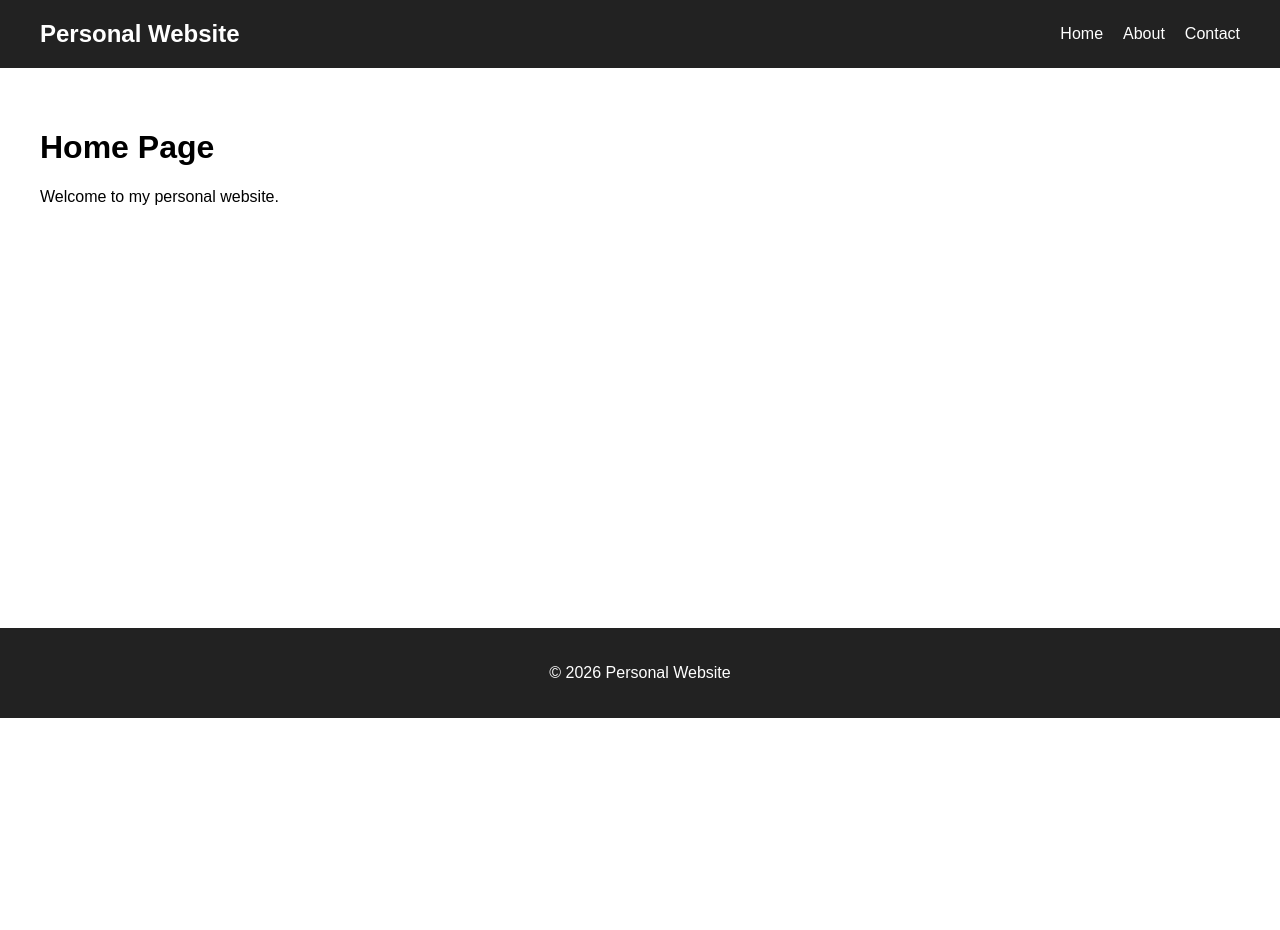
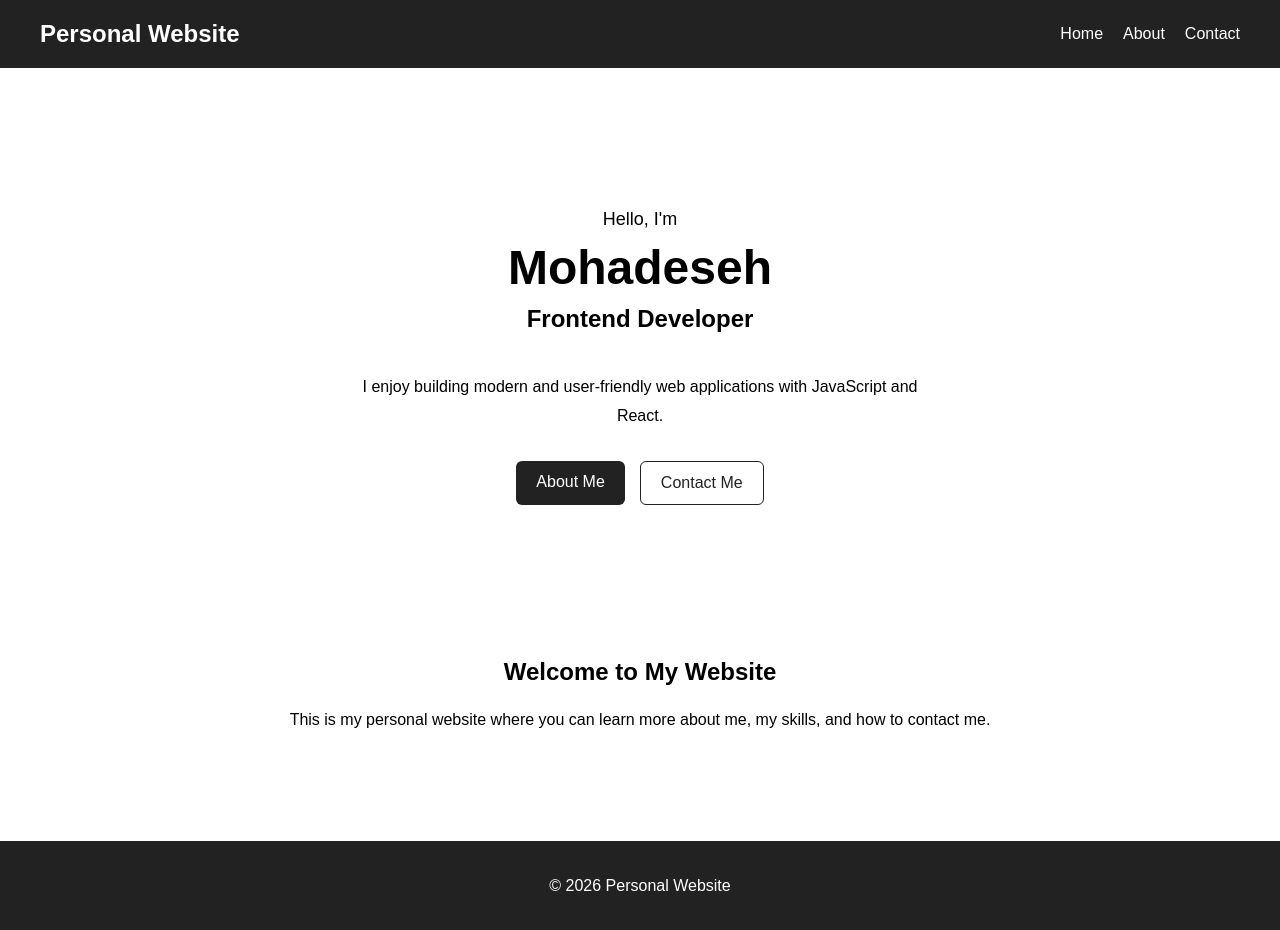
Before and after one commit to mohadesehesmaeilzadeh/personal-website, a React (Create React App) app: page / in a window 1280 px wide. Before the commit the page ends 800 px from the top, so only its background shows below. Built offline with nearby package versions, Linux system fonts and the light colour scheme.

Commit message:
edit: update home page

```diff
--- a/src/App.css
+++ b/src/App.css
@@ -32,3 +32,80 @@ footer {
 
   text-align: center;
 }
+
+.home {
+  min-height: 70vh;
+}
+
+.hero {
+  min-height: 60vh;
+
+  display: flex;
+  flex-direction: column;
+  justify-content: center;
+  align-items: center;
+
+  text-align: center;
+
+  padding: 60px 20px;
+}
+
+.hero-subtitle {
+  font-size: 18px;
+  margin-bottom: 10px;
+}
+
+.hero h1 {
+  font-size: 48px;
+  margin: 0;
+}
+
+.hero h2 {
+  font-size: 24px;
+  margin-top: 10px;
+}
+
+.hero-description {
+  max-width: 600px;
+  line-height: 1.8;
+  margin: 20px 0;
+}
+
+.hero-buttons {
+  display: flex;
+  gap: 15px;
+  margin-top: 10px;
+}
+
+.primary-button,
+.secondary-button {
+  padding: 12px 20px;
+
+  text-decoration: none;
+
+  border-radius: 6px;
+}
+
+.primary-button {
+  background-color: #222;
+  color: white;
+}
+
+.secondary-button {
+  border: 1px solid #222;
+  color: #222;
+}
+
+.home-about {
+  max-width: 800px;
+
+  margin: 0 auto;
+
+  padding: 50px 20px;
+
+  text-align: center;
+}
+
+.home-about p {
+  line-height: 1.8;
+}
--- a/src/pages/Home.js
+++ b/src/pages/Home.js
@@ -1,11 +1,39 @@
+import { Link } from "react-router-dom";
+
 function Home() {
   return (
-    <main>
-      <h1>Home Page</h1>
+    <main className="home">
+      <section className="hero">
+        <p className="hero-subtitle">Hello, I'm</p>
 
-      <p>
-        Welcome to my personal website.
-      </p>
+        <h1>Mohadeseh</h1>
+
+        <h2>Frontend Developer</h2>
+
+        <p className="hero-description">
+          I enjoy building modern and user-friendly web applications
+          with JavaScript and React.
+        </p>
+
+        <div className="hero-buttons">
+          <Link to="/about" className="primary-button">
+            About Me
+          </Link>
+
+          <Link to="/contact" className="secondary-button">
+            Contact Me
+          </Link>
+        </div>
+      </section>
+
+      <section className="home-about">
+        <h2>Welcome to My Website</h2>
+
+        <p>
+          This is my personal website where you can learn more about me,
+          my skills, and how to contact me.
+        </p>
+      </section>
     </main>
   );
 }
```
